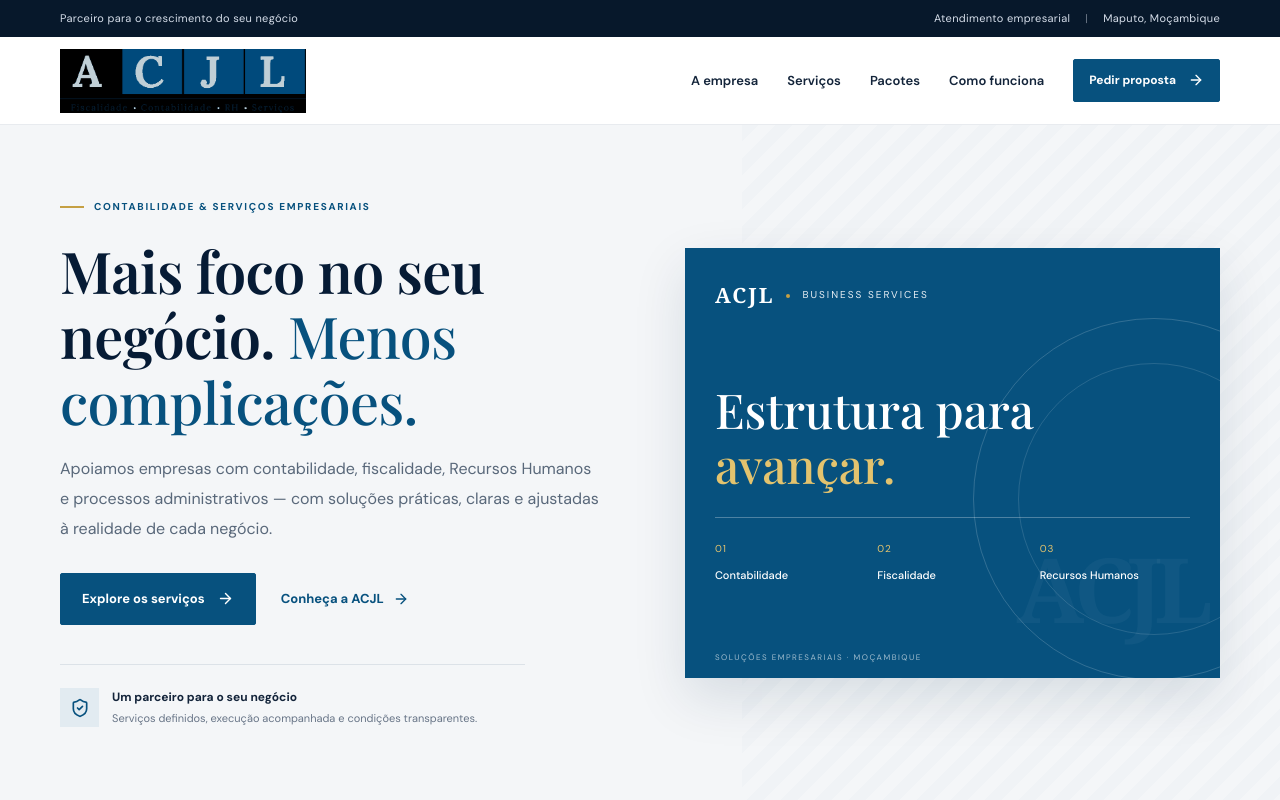
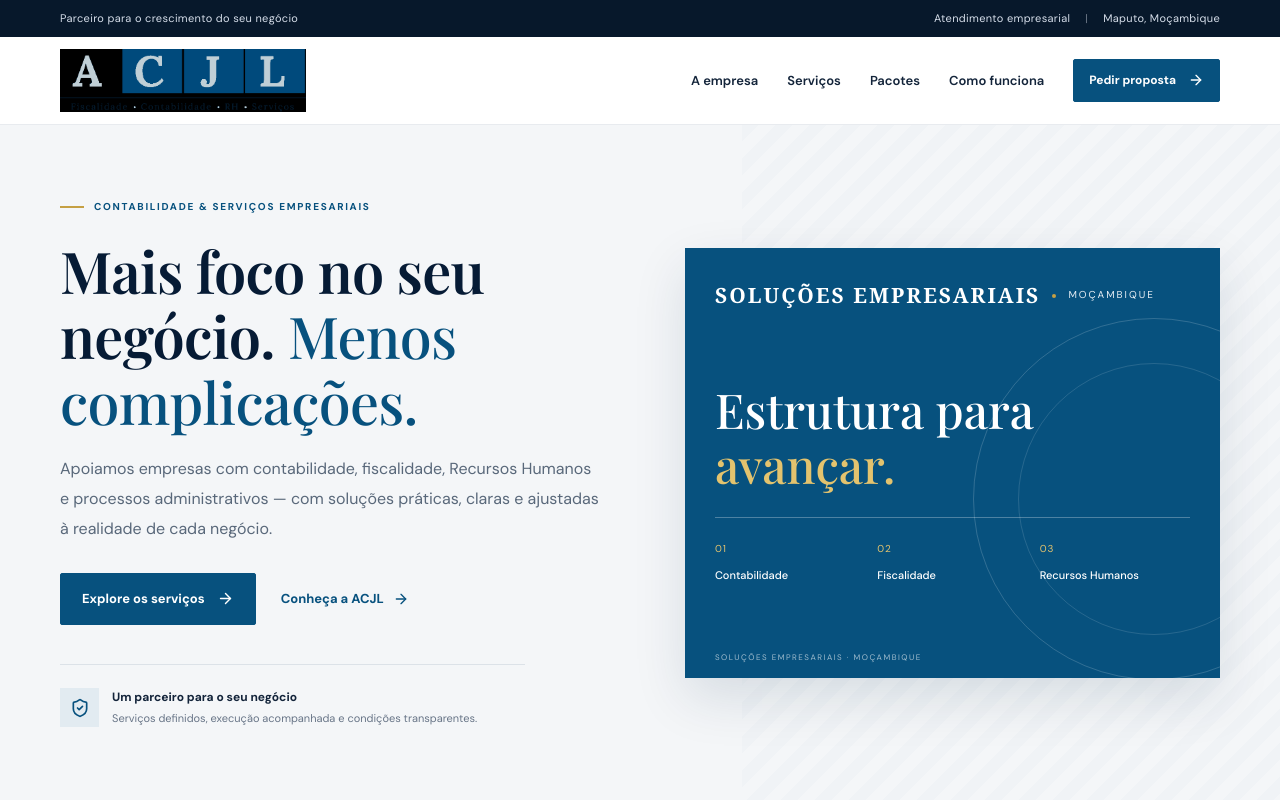
Before and after one commit to al-alanga/acjl, a Next.js app: page / in a window 1280 px wide. Shown: the top 800 px of the page. Built offline with nearby package versions, Linux system fonts and the light colour scheme.

Commit message:
Apply supplied ACJL logo consistently and remove recreated brand lettering

```diff
--- a/app/page.tsx
+++ b/app/page.tsx
@@ -65,8 +65,8 @@ export default function Home() {
       <div className="topline"><div className="container topline-inner"><span>Parceiro para o crescimento do seu negócio</span><div><span>Atendimento empresarial</span><span className="top-sep">|</span><span>Maputo, Moçambique</span></div></div></div>
       <header className="header">
         <div className="container nav">
-          <a className="brand" href="#inicio" aria-label="ACJL início">
-            <img className="brand-logo" src="/acjl-logo.png" alt="ACJL — Fiscalidade, Contabilidade, RH e Serviços" />
+          <a className="brand brand-header" href="#inicio" aria-label="ACJL início">
+            <span className="header-logo-panel"><img className="brand-logo" src="/acjl-logo.png" alt="Logótipo original da ACJL — Contabilidade & Serviços" /></span>
           </a>
           <button className="mobile-toggle" onClick={() => setMenuOpen(!menuOpen)} aria-label="Abrir menu">{menuOpen ? <X/> : <Menu/>}</button>
           <nav className={menuOpen ? "navlinks open" : "navlinks"}>
@@ -90,11 +90,11 @@ export default function Home() {
             <div className="hero-proof"><div className="proof-icon"><ShieldCheck size={20}/></div><div><strong>Um parceiro para o seu negócio</strong><span>Serviços definidos, execução acompanhada e condições transparentes.</span></div></div>
           </div>
           <div className="hero-visual">
-            <div className="visual-top"><span>ACJL</span><span className="visual-dot"></span><span>BUSINESS SERVICES</span></div>
+            <div className="visual-top"><span className="visual-kicker">SOLUÇÕES EMPRESARIAIS</span><span className="visual-dot"></span><span>MOÇAMBIQUE</span></div>
             <div className="visual-title">Estrutura para<br/><b>avançar.</b></div>
             <div className="visual-line"></div>
             <div className="visual-metrics"><div><span>01</span><strong>Contabilidade</strong></div><div><span>02</span><strong>Fiscalidade</strong></div><div><span>03</span><strong>Recursos Humanos</strong></div></div>
-            <div className="visual-watermark">ACJL</div>
+            <div className="visual-watermark" aria-hidden="true"></div>
             <div className="visual-corner">SOLUÇÕES EMPRESARIAIS · MOÇAMBIQUE</div>
           </div>
         </div>
```
